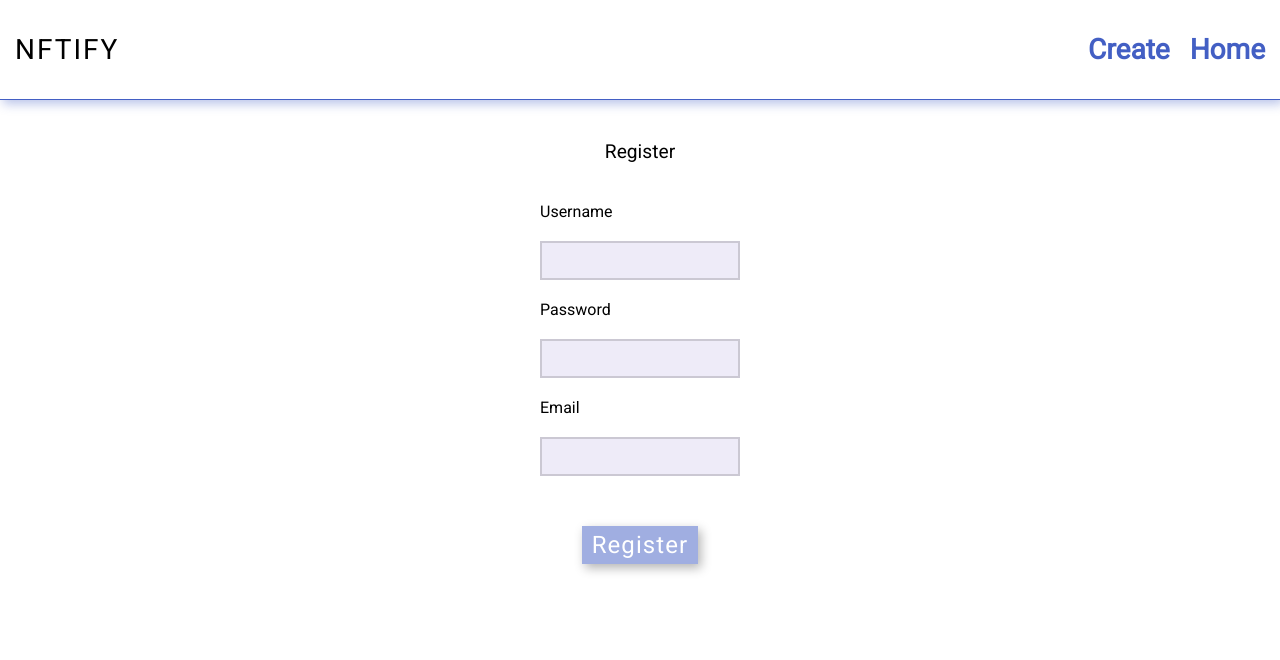
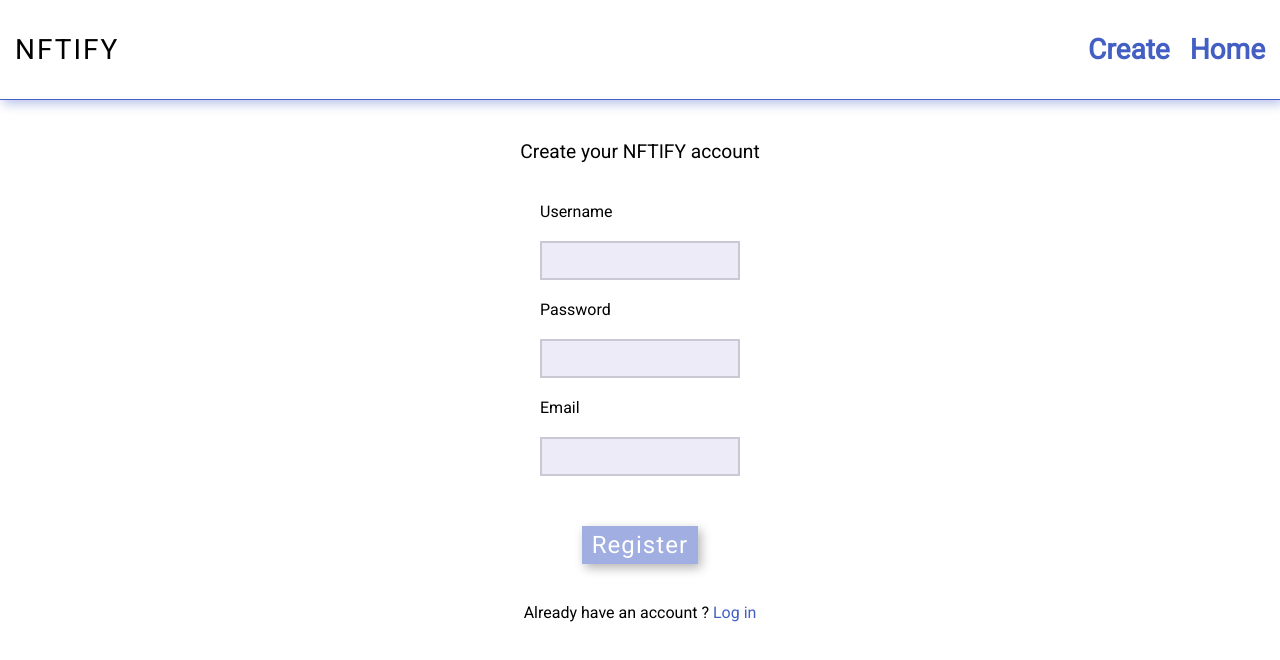
Before and after one commit to bboyruso/nfty-front, a React (Vite) app: page /register in a window 1280 px wide. Shown: the top 660 px of the page. Built offline with nearby package versions, Linux system fonts and the light colour scheme; no server answers.

Commit message:
Remove placeholders and add links between login and register

```diff
--- a/src/components/LoginForm/LoginForm.tsx
+++ b/src/components/LoginForm/LoginForm.tsx
@@ -33,7 +33,6 @@ const LoginForm = ({
       <input
         type="text"
         id="username"
-        placeholder="Enter Username"
         name="username"
         required
         autoComplete="off"
@@ -45,7 +44,6 @@ const LoginForm = ({
       <input
         id="password"
         type="password"
-        placeholder="Enter Password"
         name="password"
         required
         autoComplete="off"
--- a/src/pages/LoginPage/LoginPage.tsx
+++ b/src/pages/LoginPage/LoginPage.tsx
@@ -3,7 +3,7 @@ import LoginPageStyled from "./LoginPageStyled";
 import LoginForm from "../../components/LoginForm/LoginForm";
 import { UserCredentials } from "../../types";
 import useUser from "../../hooks/useUser/useUser";
-import { useNavigate } from "react-router-dom";
+import { Link, useNavigate } from "react-router-dom";
 import useLocalStorage from "../../hooks/useLocalStorage/useLocalStorage";
 import { loginUserActionCreator } from "../../store/user/userSlice";
 import { useAppDispatch } from "../../store";
@@ -31,7 +31,12 @@ const LoginPage = (): React.ReactElement => {
     <LoginPageStyled>
       <h1>Log in to NFTIFY</h1>
       <LoginForm onLoginFormSubmit={handleLoginFormSubmit} />
-      <h2>{"Don't have an account"}</h2>
+      <span>
+        {"Don't have an account ?  "}
+        <Link to="/register" className="login-link">
+          Create One
+        </Link>
+      </span>
     </LoginPageStyled>
   );
 };
--- a/src/pages/LoginPage/LoginPageStyled.tsx
+++ b/src/pages/LoginPage/LoginPageStyled.tsx
@@ -10,6 +10,10 @@ const LoginPageStyled = styled.div`
   h1 {
     font-size: larger;
   }
+
+  .login-link {
+    color: ${(props) => props.theme.colors.primary};
+  }
 `;
 
 export default LoginPageStyled;
--- a/src/pages/RegisterPage/RegisterPage.tsx
+++ b/src/pages/RegisterPage/RegisterPage.tsx
@@ -3,6 +3,7 @@ import { RegisterUserCredentials } from "../../types";
 import useUser from "../../hooks/useUser/useUser";
 import RegisterPageStyled from "./RegisterPageStyled";
 import RegisterForm from "../../components/RegisterForm/RegisterForm";
+import { Link } from "react-router-dom";
 
 const LoginPage = (): React.ReactElement => {
   const { registerUser } = useUser();
@@ -15,8 +16,14 @@ const LoginPage = (): React.ReactElement => {
 
   return (
     <RegisterPageStyled>
-      <h1>Register</h1>
+      <h1>Create your NFTIFY account</h1>
       <RegisterForm onRegisterFormSubmit={handleRegisterFormSubmit} />
+      <span>
+        {"Already have an account ?  "}
+        <Link to="/login" className="login-link">
+          Log in
+        </Link>
+      </span>
     </RegisterPageStyled>
   );
 };
--- a/src/pages/RegisterPage/RegisterPageStyled.tsx
+++ b/src/pages/RegisterPage/RegisterPageStyled.tsx
@@ -10,6 +10,10 @@ const RegisterPageStyled = styled.div`
   h1 {
     font-size: larger;
   }
+
+  .login-link {
+    color: ${(props) => props.theme.colors.primary};
+  }
 `;
 
 export default RegisterPageStyled;
```
